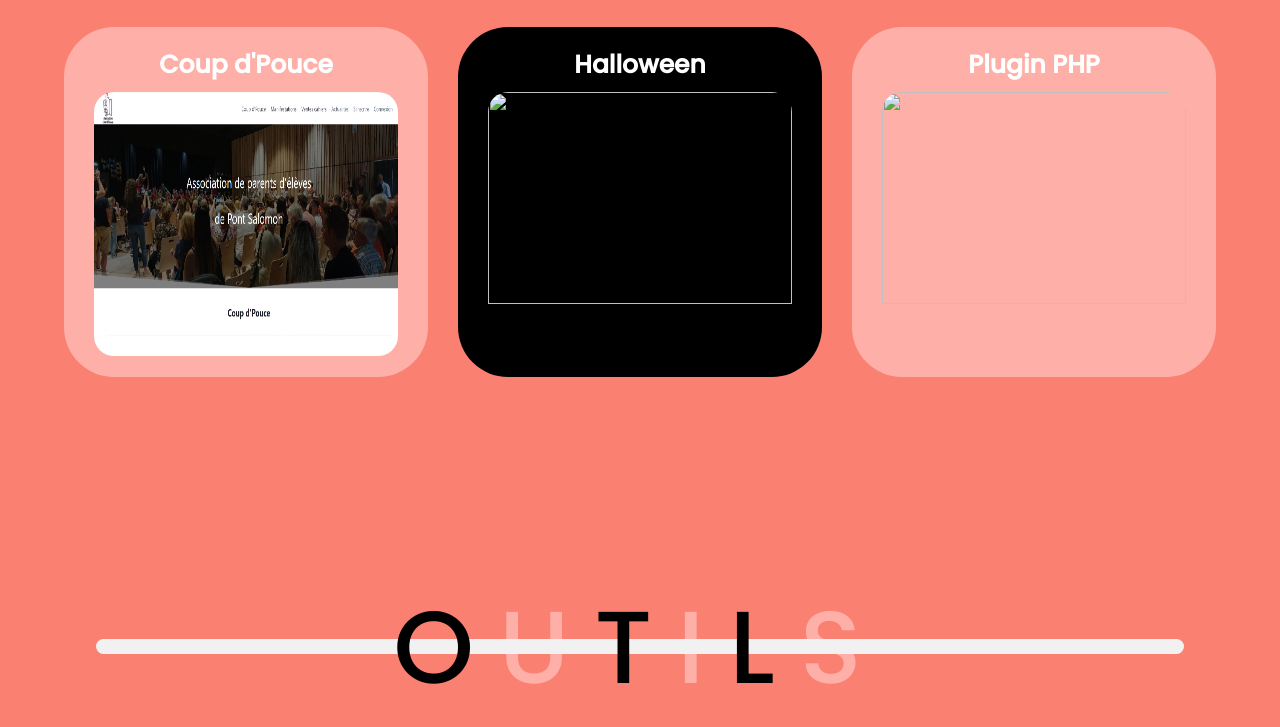
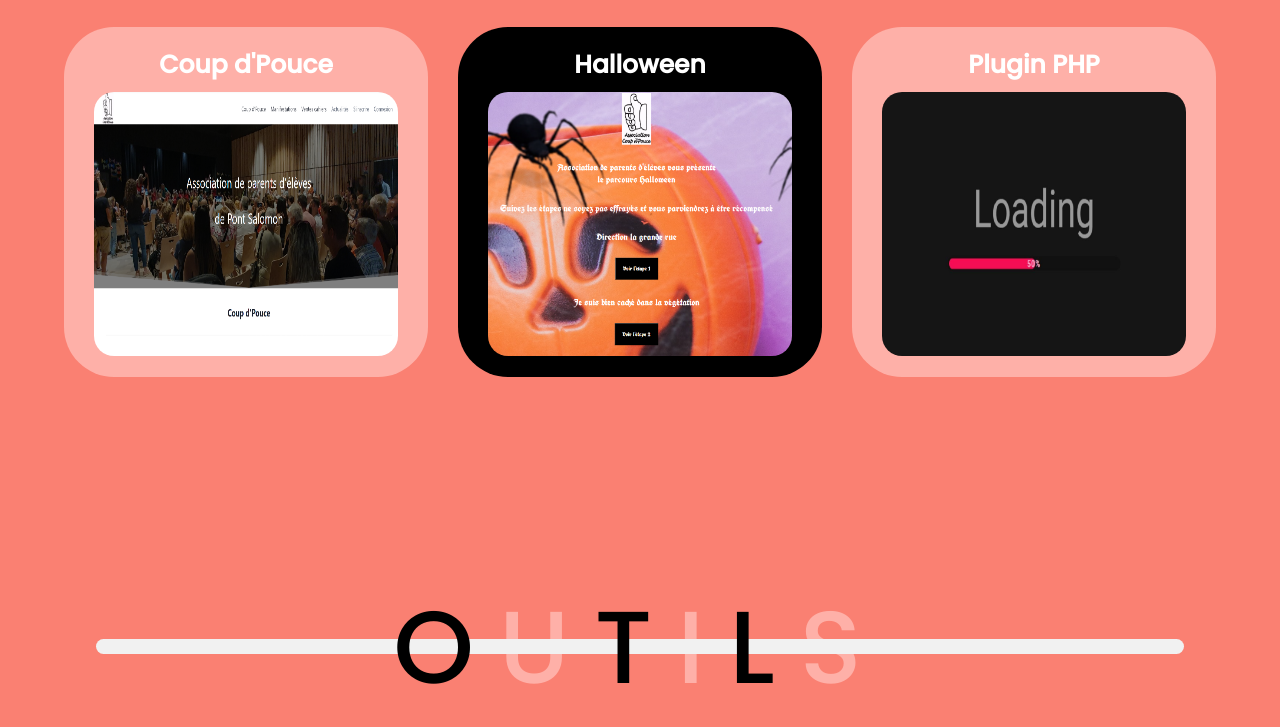
Before and after one commit to PMorgane/Concepteur-Designer-UI, a plain HTML site: page index.html in a window 1280 px wide. Shown: the part 2004-2731 px from the top of the page. Drawn offline with nearby package versions, Linux system fonts and the light colour scheme.

Commit message:
dernière modification

```diff
--- a/index.html
+++ b/index.html
@@ -185,10 +185,10 @@
                         <div class="card">
                             <div class="card-front">
                                 <p>Halloween</p>
-                                <img src="./assets/" alt="">
+                                <img src="./assets/halloween.png" alt="">
                             </div>
                             <div class="card-back">
-                                <p>Site wordpress pour l'association de parents d'élèves de Pont Salomon</p>
+                                <p>Site mobile html css et javascript pour l'association de parents d'élèves de Pont Salomon</p>
                                 <a href="https://pmorgane.github.io/siteHaloween/" class="btn">Lien </a>
                             </div>
 
@@ -198,11 +198,11 @@
                         <div class="card">
                             <div class="card-front">
                                 <p>Plugin PHP</p>
-                                <img src="./assets/" alt="">
+                                <img src="./assets/loading.jpg" alt="">
                             </div>
                             <div class="card-back">
-                                <p>Site wordpress pour l'association de parents d'élèves de Pont Salomon</p>
-                                <a href="https://coupdpouce.fr" class="btn">Lien </a>
+                                <p>Projet à venir</p>
+                                <a href="" class="btn">Lien </a>
                             </div>
 
                         </div>
```
Also changed, not shown: assets/halloween.png (added), assets/loading.jpg (added).
